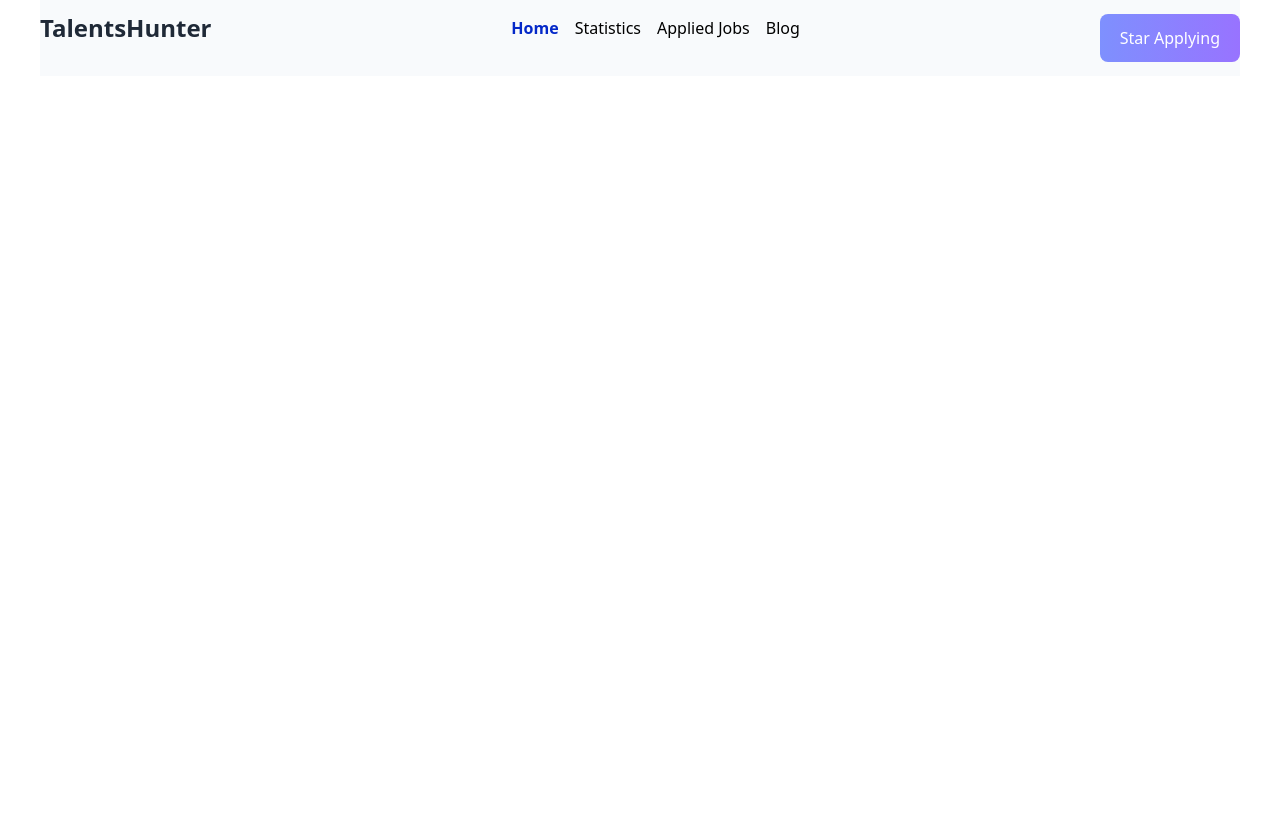
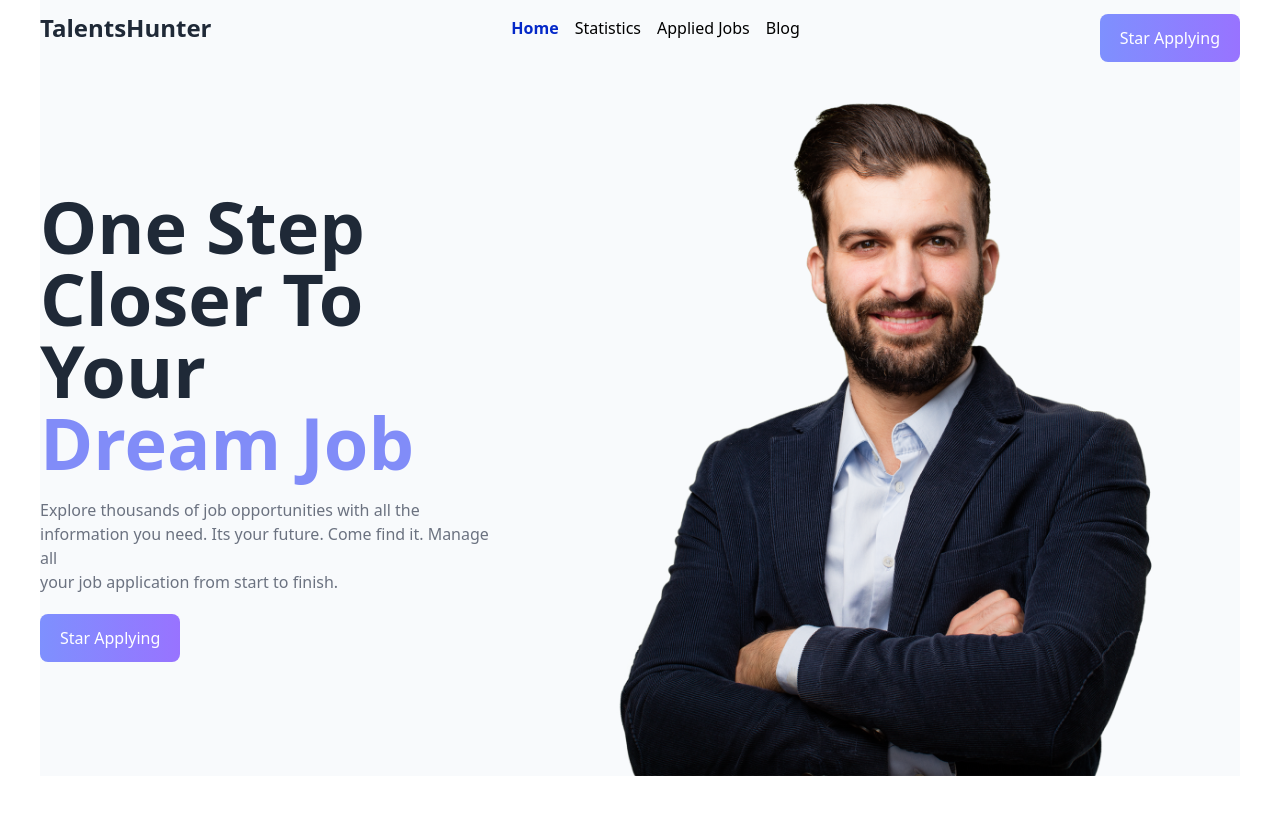
Before and after one commit to KhanZiaul/Job-Hunter, a React (Vite) app: page / in a window 1280 px wide. Shown: the top 814 px of the page. Built offline with nearby package versions, Linux system fonts and the light colour scheme.

Commit message:
added Header in Home

```diff
--- /dev/null
+++ b/src/Components/Header/Header.jsx
@@ -0,0 +1,19 @@
+import React from 'react';
+import headerImage from '../../assets/banner/P3OLGJ1 copy 1.png'
+
+const Header = () => {
+    return (
+        <div className='md:flex flex-col-reverse md:flex-row justify-between items-center gap-5 md:gap-0'>
+            <div>
+                <h2 className='text-2xl md:text-7xl font-semibold leading-normal mb-5'>One Step <br /> Closer To Your<br /><span className='text-indigo-400'>Dream Job</span></h2>
+
+                <p className='text-gray-500 mb-5'>Explore thousands of job opportunities with all the <br />  information you need. Its your future. Come find it. Manage all <br /> your job application from start to finish.</p>
+
+                <button className='btn-nav text-white px-5 py-3 rounded-lg'>Star Applying</button>
+            </div>
+            <img className='mt-16 md:mt-0 w-full md:w-[750px] md:h-[700px]' src={headerImage} alt="" />
+        </div>
+    );
+};
+
+export default Header;
--- /dev/null
+++ b/src/Components/Home/Home.jsx
@@ -0,0 +1,18 @@
+import React from 'react';
+import Header from '../Header/Header';
+
+
+const Home = () => {
+    return (
+        <div>
+            <div>
+                <div className='bg-slate-50'>
+                <Header></Header>
+                </div>
+
+            </div>
+        </div>
+    );
+};
+
+export default Home;
```
Also changed, not shown: src/main.jsx (+6 -4 lines).
